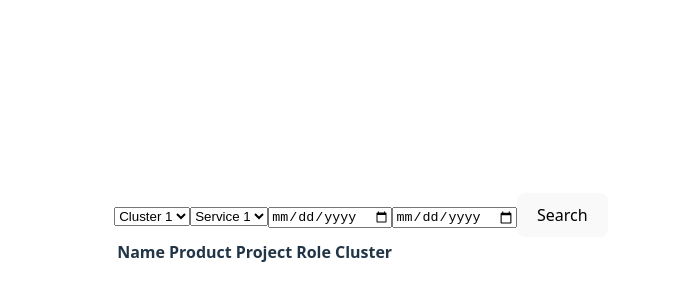
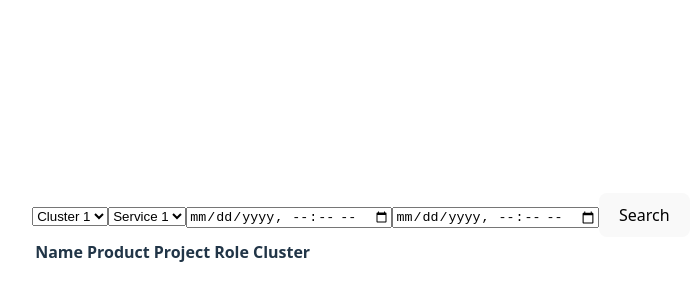
Before and after one commit to rajeeshckr/vibe-coding, a React (Vite) app in the folder compute-deploys/: page / in a window 1280 px wide. Shown: the part 170-470 px from the top of the page, without its empty margins (279-979 px from the left). Built offline with nearby package versions, Linux system fonts and the light colour scheme.

Commit message:
With date time added

```diff
--- a/compute-deploys/src/components/FilterBar.tsx
+++ b/compute-deploys/src/components/FilterBar.tsx
@@ -15,8 +15,8 @@ const FilterBar: React.FC<FilterBarProps> = ({ onSearch }) => {
         <option>Service 1</option>
         <option>Service 2</option>
       </select>
-      <input type="date" />
-      <input type="date" />
+      <input type="datetime-local" />
+      <input type="datetime-local" />
       <button onClick={onSearch}>Search</button>
     </div>
   );
```
